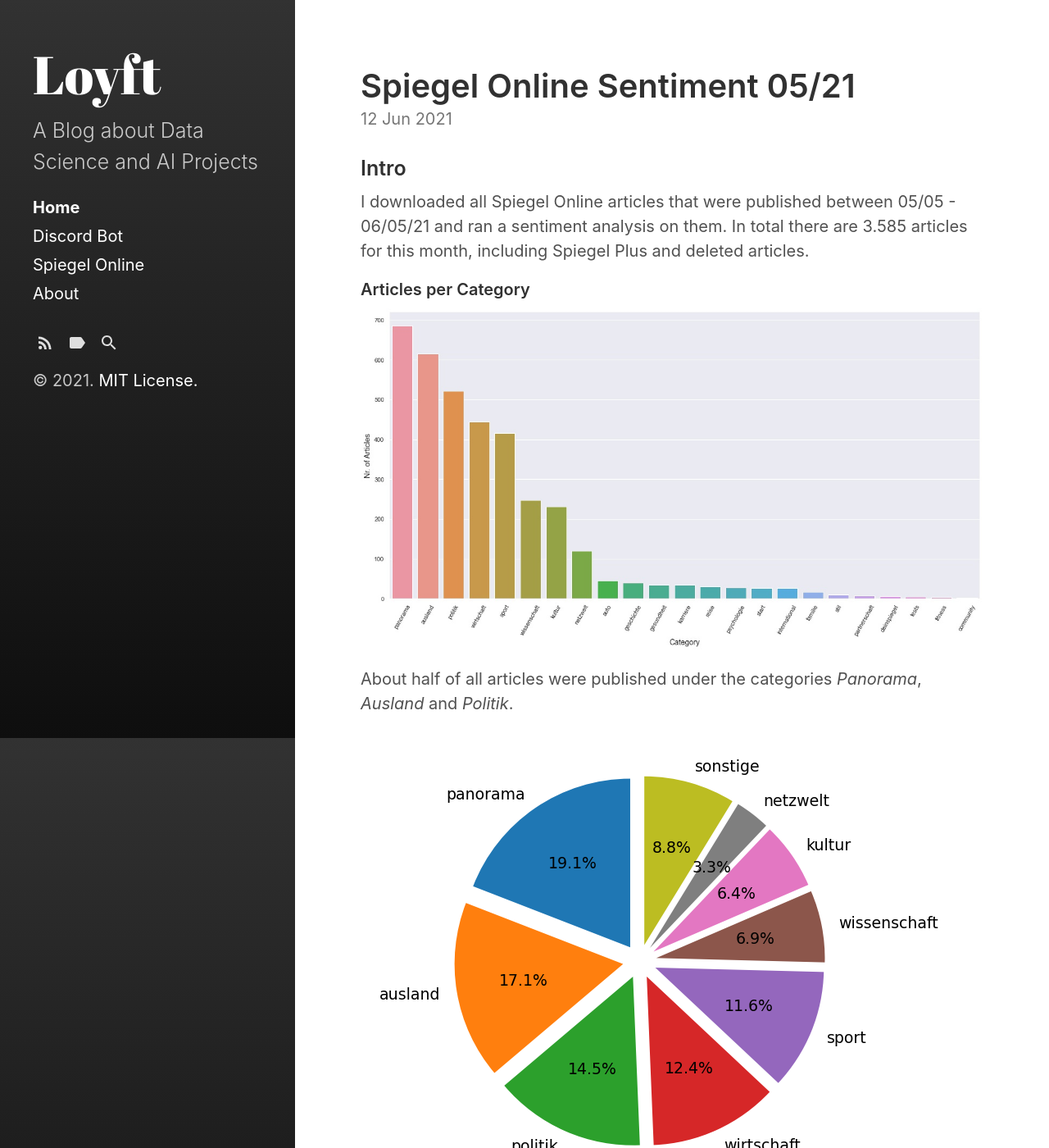
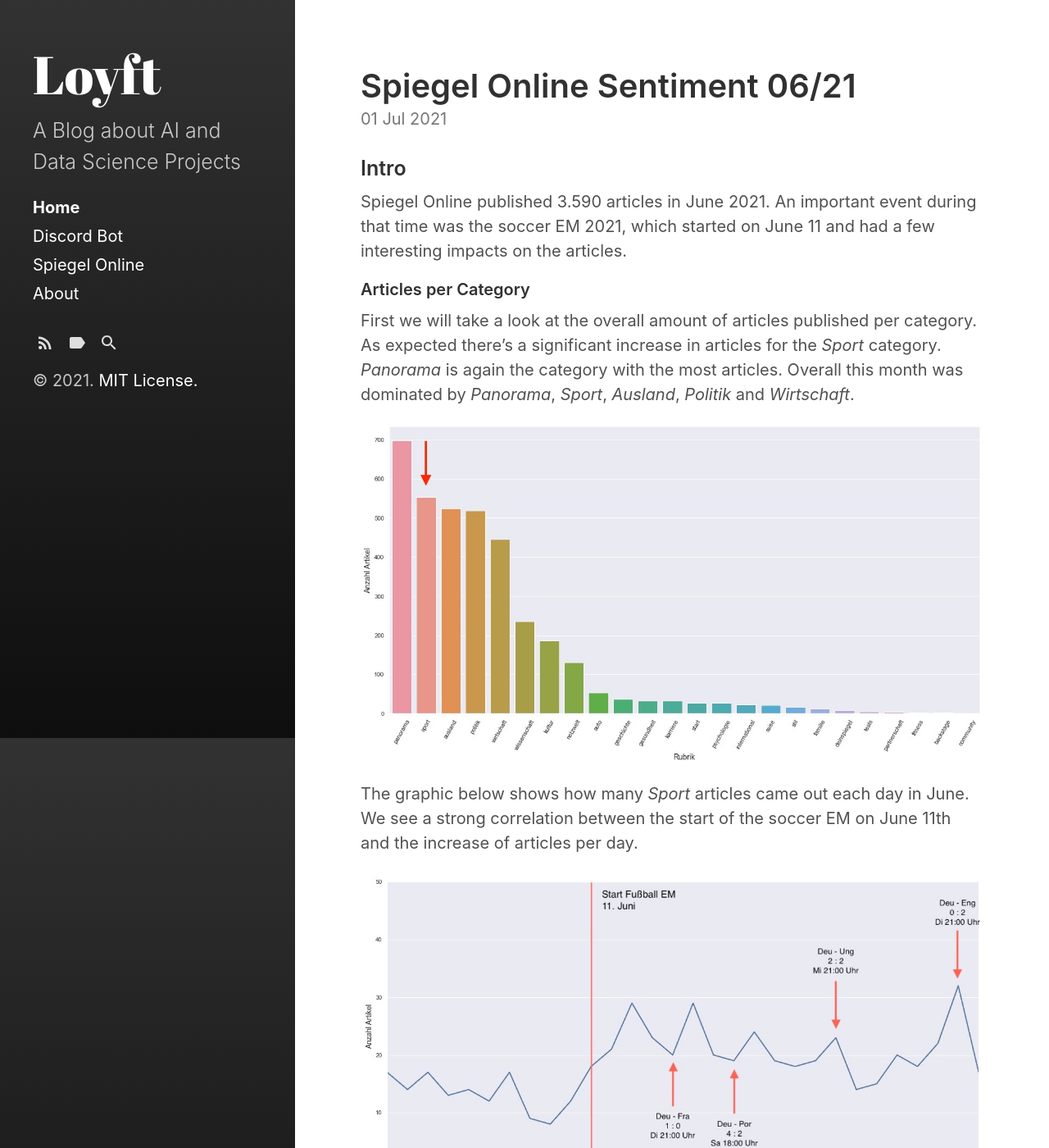
Before and after one commit to Loyft/Loyft.github.io, a Jekyll site: the page built from index.html, in a window 1280 px wide and 1400 px high. Shown: the whole window at 82% size. Built offline with Jekyll 4.4.1, drawn with Linux system fonts in a browser that asks for light colours; the list of posts is cut into pages by our own code; some of the changed text lies outside the part shown.

Commit message:
added post about spiegel online sentiment for june

```diff
--- a/_config.yml
+++ b/_config.yml
@@ -5,7 +5,7 @@ highlighter:      rouge
 # Setup
 title:            Loyft
 tagline:          'Blog'
-description:      'A Blog about Data Science and AI Projects'
+description:      'A Blog about AI and Data Science Projects'
 url:              https://loyft.github.io
 baseurl:          /
                   # the optional subpath of your site, e.g. "/blog"
--- /dev/null
+++ b/_posts/2021-07-01-spiegel-online-sentiment-0621.md
@@ -0,0 +1,39 @@
+---
+layout: post
+title: Spiegel Online Sentiment 06/21
+excerpt_separator:  <!--more-->
+tags:
+  - Spiegel Online
+  - Sentiment
+
+---
+
+### Intro
+
+Spiegel Online published 3.590 articles in June 2021. An important event during that time was the soccer EM 2021, which started on June 11 and had a few interesting impacts on the articles.
+
+
+#### Articles per Category
+
+First we will take a look at the overall amount of articles published per category. As expected there's a significant increase in articles for the *Sport* category.\
+*Panorama* is again the category with the most articles. Overall this month was dominated by *Panorama*, *Sport*, *Ausland*, *Politik* and *Wirtschaft*.
+
+![ref](/_screenshots/0621/0621_cat_bar.jpg?raw=true)
+
+The graphic below shows how many *Sport* articles came out each day in June. We see a strong correlation between the start of the soccer EM on June 11th and the increase of articles per day.
+
+![ref](/_screenshots/0621/2106_sport_line.jpg?raw=true)
+
+Germany won the first two matches, which caused an increase in articles on the next day. The match on June 23 against Hungary ended with a draw and there's a drop in articles on the next day.\
+June 29 is the day with the most articles published during the whole month. The match against England ended with a lose and the article count on the next day drops by almost 50%
+
+#### Sentiment per Category
+
+![ref](/_screenshots/0621/2106_sent_bar.jpg?raw=true)
+
+This month *Ausland* is the only category with mostly negative articles. Again *Sport* is by far the most positive category, although not as strong as last month where it had a score of over `100`, compared to this month with barely `50`.
+
+![ref](/_screenshots/0621/2106_sent_box_backstage.jpg?raw=true)
+
+*Tests* is again very positive, as well as *Dein Spiegel*. But the crown for the most positive category goes to *Backstage*, a new category where the Spiegel Online Service **Audio+** is advertised.\
+*Backstage* has a mean sentiment score of `0.71`, beating the old Highscore from last months *Tests* which was `0.47`.
--- a/category/spiegel.md
+++ b/category/spiegel.md
@@ -8,4 +8,5 @@ sidebar_link: true
 
 ### 2021
 
-- [05 / 2021](/2021/06/12/spiegel-online-sentiment.html)
+- [June](/2021/07/01/spiegel-online-sentiment-0621.html) (soccer EM 2021)
+- [May](/2021/06/12/spiegel-online-sentiment.html)
```
Also changed, not shown: _screenshots/0621/0621_cat_bar.jpg (added), _screenshots/0621/2106_sent_bar.jpg (added), _screenshots/0621/2106_sent_box_backstage.jpg (added), _screenshots/0621/2106_sport_line.jpg (added).
